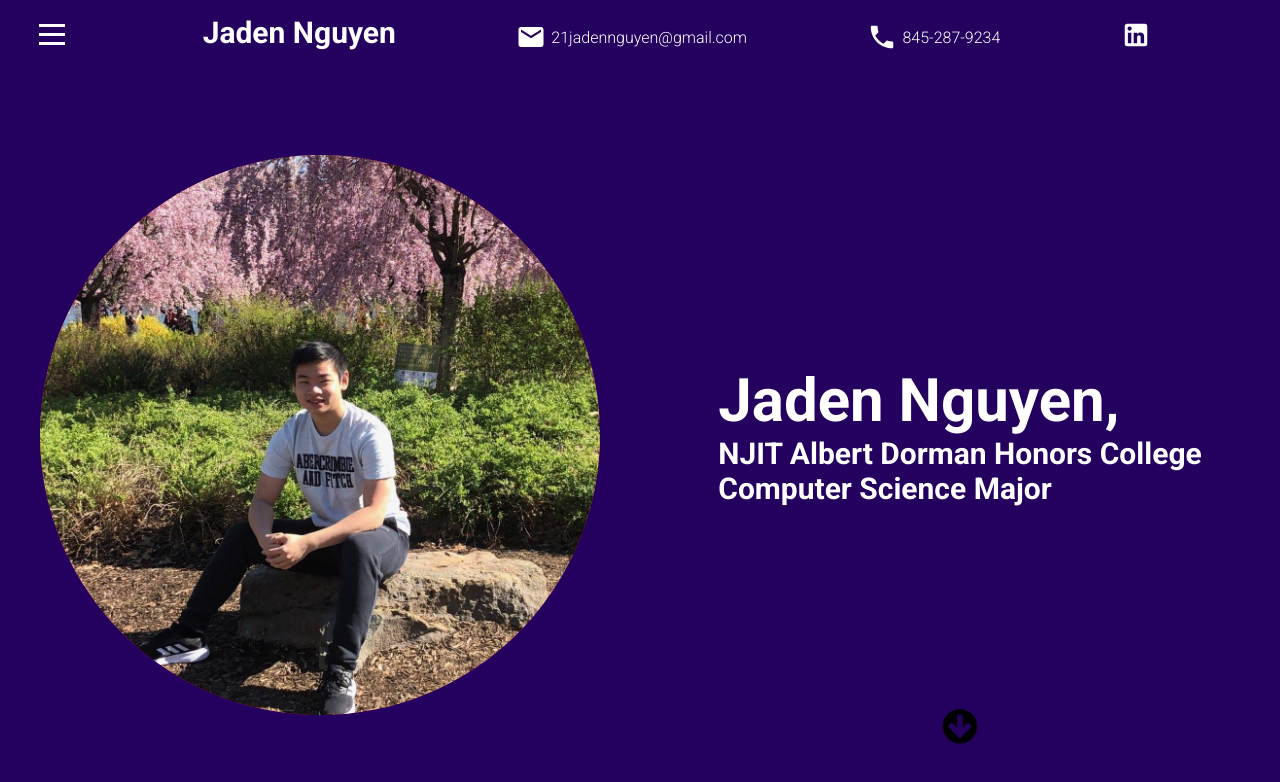
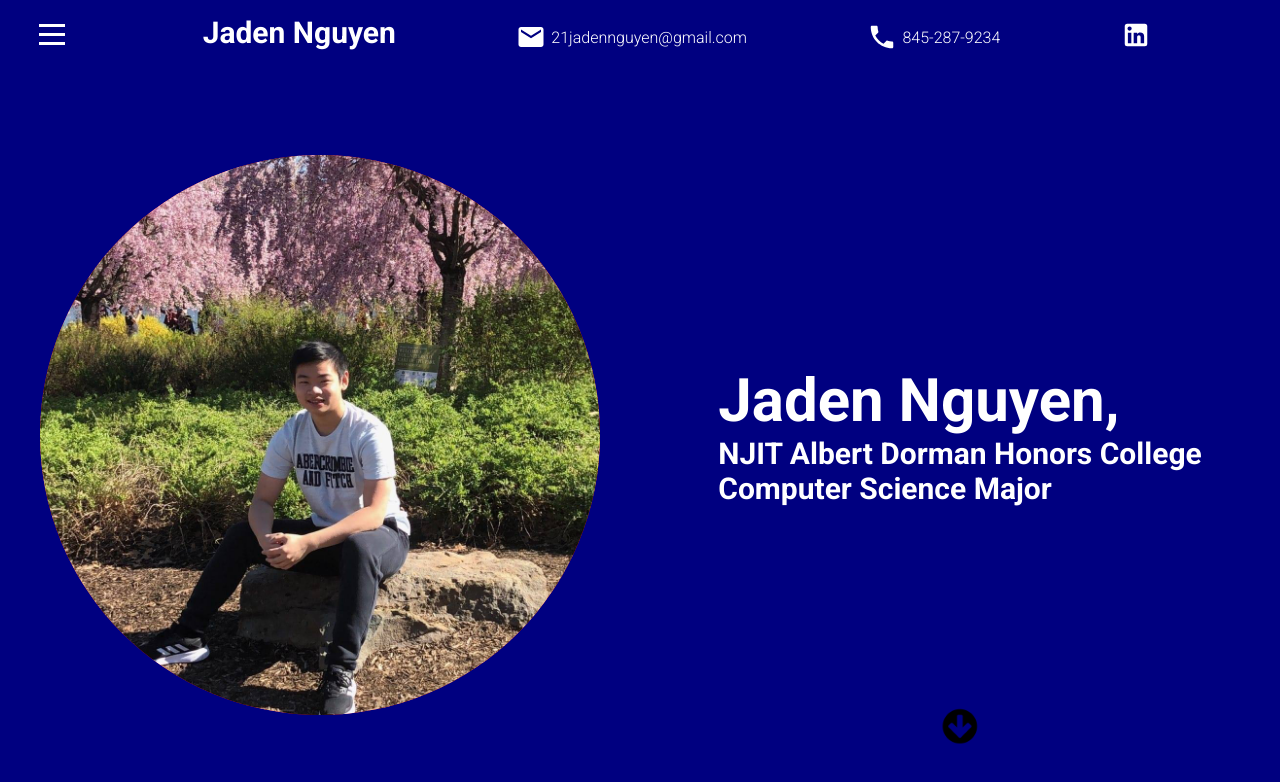
Before and after one commit to 21jadennguyen/portfolio, a React (Create React App) app: page / in a window 1280 px wide. Shown: the top 782 px of the page. Built offline with nearby package versions, Linux system fonts and the light colour scheme; the HTML template or start-up script is replaced by a standard one.

Commit message:
color change

```diff
--- a/src/global.scss
+++ b/src/global.scss
@@ -1 +1 @@
-$mainColor: rgb(36, 0, 95);
+$mainColor: rgb(0, 0, 128);
```
